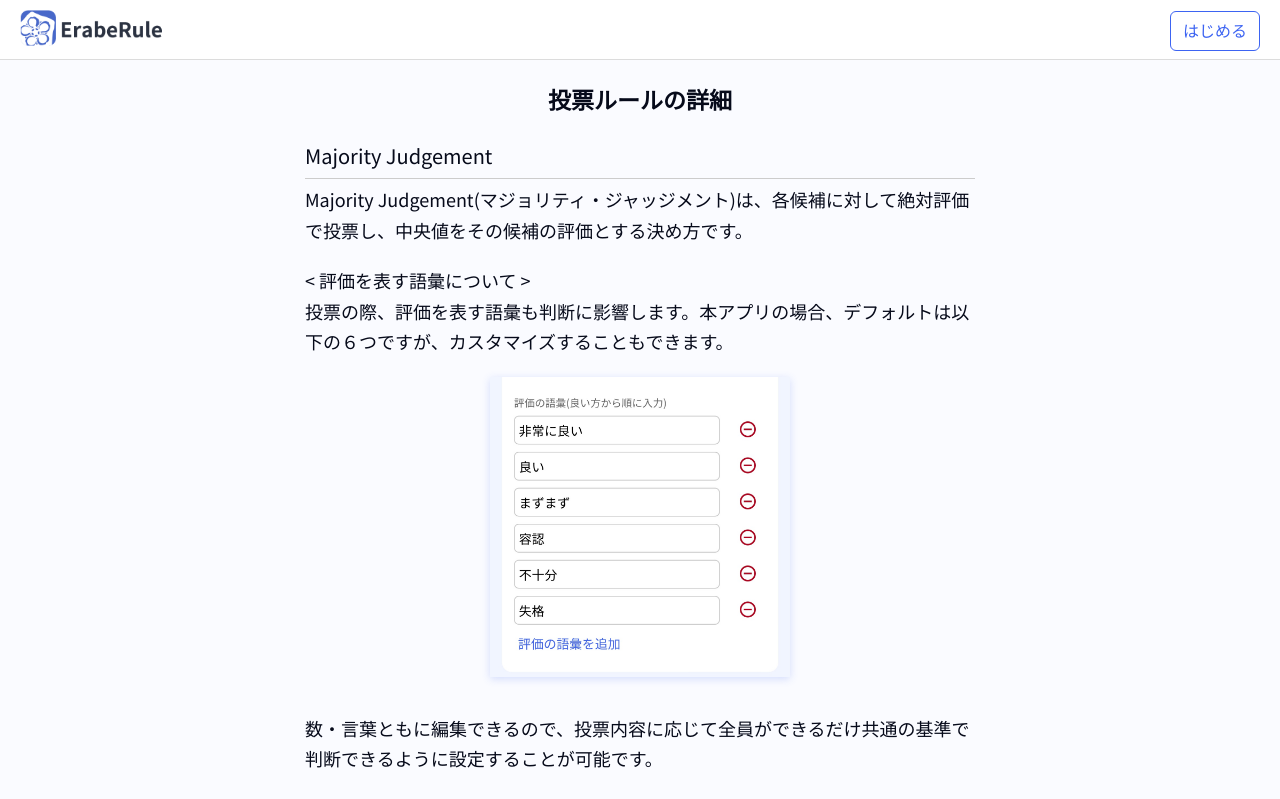
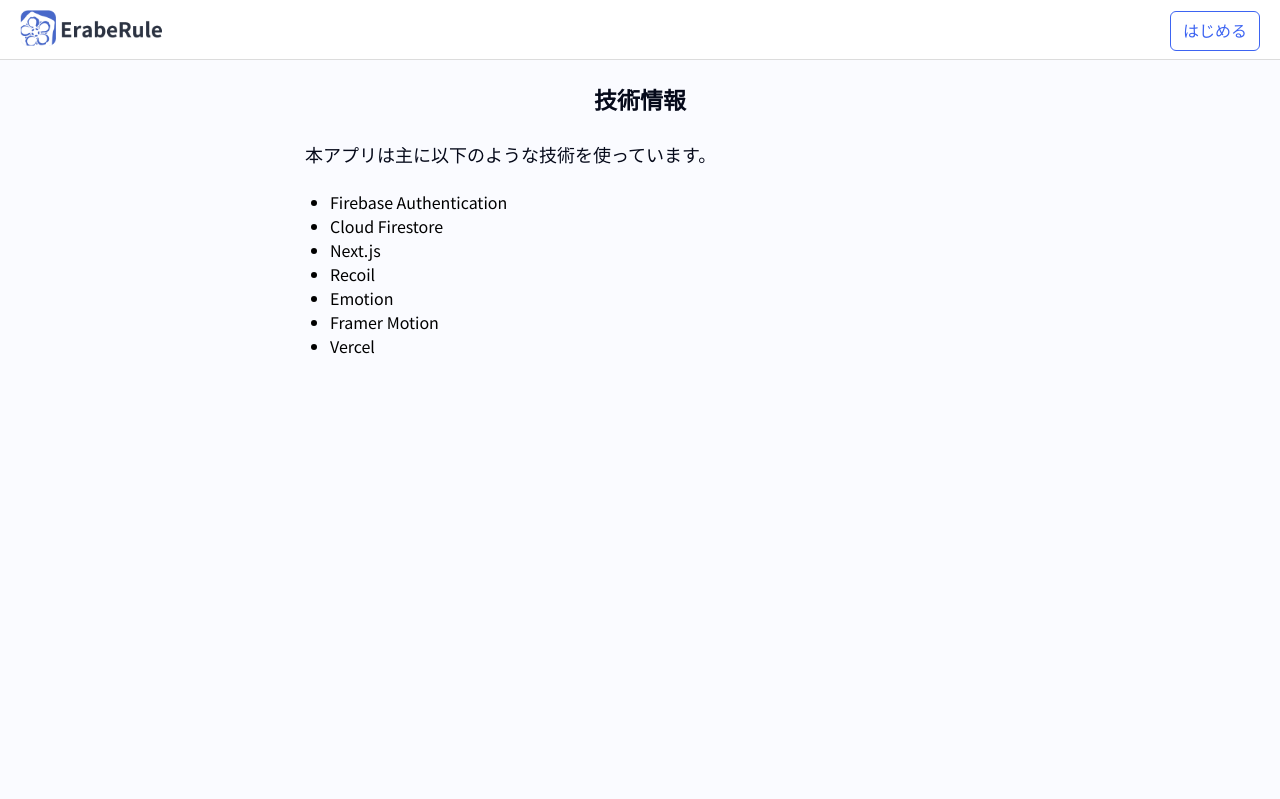
Before and after one commit to moyotsukai/eraberule-lp, a Next.js app: page /tech in a window 1280 px wide. Shown: the top 799 px of the page. Built offline with nearby package versions, Linux system fonts and the light colour scheme.

Commit message:
add: TechPage

```diff
--- a/components/templates/IndexPage.tsx
+++ b/components/templates/IndexPage.tsx
@@ -66,7 +66,6 @@ const IndexPage: React.FC = () => {
           </Link>
         </div>
       </div>
-      <Spacer y={10} />
     </div>
   )
 }
--- a/components/templates/TechPage.tsx
+++ b/components/templates/TechPage.tsx
@@ -6,34 +6,25 @@ import { primaryShadowColor, primaryTextColor } from '../../styles/colors'
 import { breakedText } from '../../utils/breakedText'
 import Image from 'next/image'
 import Divider from '../ui/Divider'
+import PageTitle from '../ui/PageTitle'
+import Text from '../ui/Text'
 
 const TechPage: React.FC = () => {
   return (
     <div css={layoutStyle}>
-      <h1 css={titleStyle}>
-        {contents.details.title}
-      </h1>
-      <ul css={tableStyle}>
-        {contents.details.rules.map((rule, index) => (
-          <li key={index} css={groupStyle}>
-            <p css={ruleNameStyle}>
-              {rule.name}
-            </p>
-            <Divider />
-            {rule.descriptions.map((data, index) => (
-              <React.Fragment>
-                {
-                  data.startsWith("/")
-                    ? <div css={imageContainerStyle}><Image src={data} width={300} height={300} /></div>
-                    : <p key={index} css={textStyle}>{breakedText(data)}</p>
-                }
-              </React.Fragment>
-            ))}
-            <Spacer y={20} />
+      <PageTitle>
+        {contents.tech.title}
+      </PageTitle>
+      <Text>
+        {contents.tech.description}
+      </Text>
+      <ul>
+        {contents.tech.techs.map((text, index) => (
+          <li key={index} css={listStyle}>
+            {text}
           </li>
         ))}
       </ul>
-      <Spacer y={10} />
     </div>
   )
 }
@@ -44,48 +35,9 @@ const layoutStyle = css`
   margin: 0 auto;
   padding: 0 15px;
 `
-const titleStyle = css`
-  text-align: center;
-  font-size: 21px;
-  color: ${primaryTextColor};
-  margin: 20px 0;
-  line-height: 1.7;
-
-  @media(min-width: 500px) {
-    font-size: 23px;
-  }
-`
-const tableStyle = css`
-  text-align: left;
-`
-const groupStyle = css`
-  margin: 10px 0;
-`
-const ruleNameStyle = css`
-  font-size: 19px;
-  color: ${primaryTextColor};
-  line-height: 1.7;
-  margin: 5px 0;
-
-  @media(min-width: 500px) {
-    font-size: 20px;
-  }
-`
-const imageContainerStyle = css`
-  max-width: 300px;
-  max-height: 300px;
-  margin: 0 auto;
-  box-shadow: 0 2px 8px 0 ${primaryShadowColor};
-`
-const textStyle = css`
-  font-size: 17px;
-  color: ${primaryTextColor};
-  line-height: 1.7;
-  margin: 5px 0 20px 0;
-
-  @media(min-width: 500px) {
-    font-size: 18px;
-  }
+const listStyle = css`
+  list-style: disc;
+  margin-left: 25px;
 `
 
 export default TechPage
--- /dev/null
+++ b/components/ui/PageTitle.tsx
@@ -0,0 +1,29 @@
+import React from 'react'
+import { css } from '@emotion/react'
+import { primaryTextColor } from '../../styles/colors'
+
+type Props = {
+  children?: React.ReactNode
+}
+
+const PageTitle: React.FC<Props> = (props) => {
+  return (
+    <h1 css={titleStyle}>
+      {props.children}
+    </h1>
+  )
+}
+
+const titleStyle = css`
+  text-align: center;
+  font-size: 21px;
+  color: ${primaryTextColor};
+  margin: 20px 0;
+  line-height: 1.7;
+
+  @media(min-width: 500px) {
+    font-size: 23px;
+  }
+`
+
+export default PageTitle
--- /dev/null
+++ b/components/ui/Text.tsx
@@ -0,0 +1,28 @@
+import React from 'react'
+import { css } from '@emotion/react'
+import { primaryTextColor } from '../../styles/colors'
+
+type Props = {
+  children?: React.ReactNode
+}
+
+const Text: React.FC<Props> = (props) => {
+  return (
+    <p css={textStyle}>
+      {props.children}
+    </p>
+  )
+}
+
+const textStyle = css`
+  font-size: 17px;
+  color: ${primaryTextColor};
+  line-height: 1.7;
+  margin: 5px 0 20px 0;
+
+  @media(min-width: 500px) {
+    font-size: 18px;
+  }
+`
+
+export default Text
--- a/contents/data.ts
+++ b/contents/data.ts
@@ -67,6 +67,19 @@ export const contents = {
       }
     ]
   },
+  tech: {
+    title: "技術情報",
+    description: "本アプリは主に以下のような技術を使っています。",
+    techs: [
+      "Firebase Authentication",
+      "Cloud Firestore",
+      "Next.js",
+      "Recoil",
+      "Emotion",
+      "Framer Motion",
+      "Vercel"
+    ]
+  },
   footer: {
     sections: [
       {
--- a/pages/_app.tsx
+++ b/pages/_app.tsx
@@ -10,6 +10,7 @@ function MyApp({ Component, pageProps }) {
       <Header />
       <Spacer y={60} />
       <Component {...pageProps} />
+      <Spacer y={10} />
       <Footer />
     </React.Fragment>
   )
```
Also changed, not shown: components/templates/DetailsPage.tsx (+6 -25 lines).
